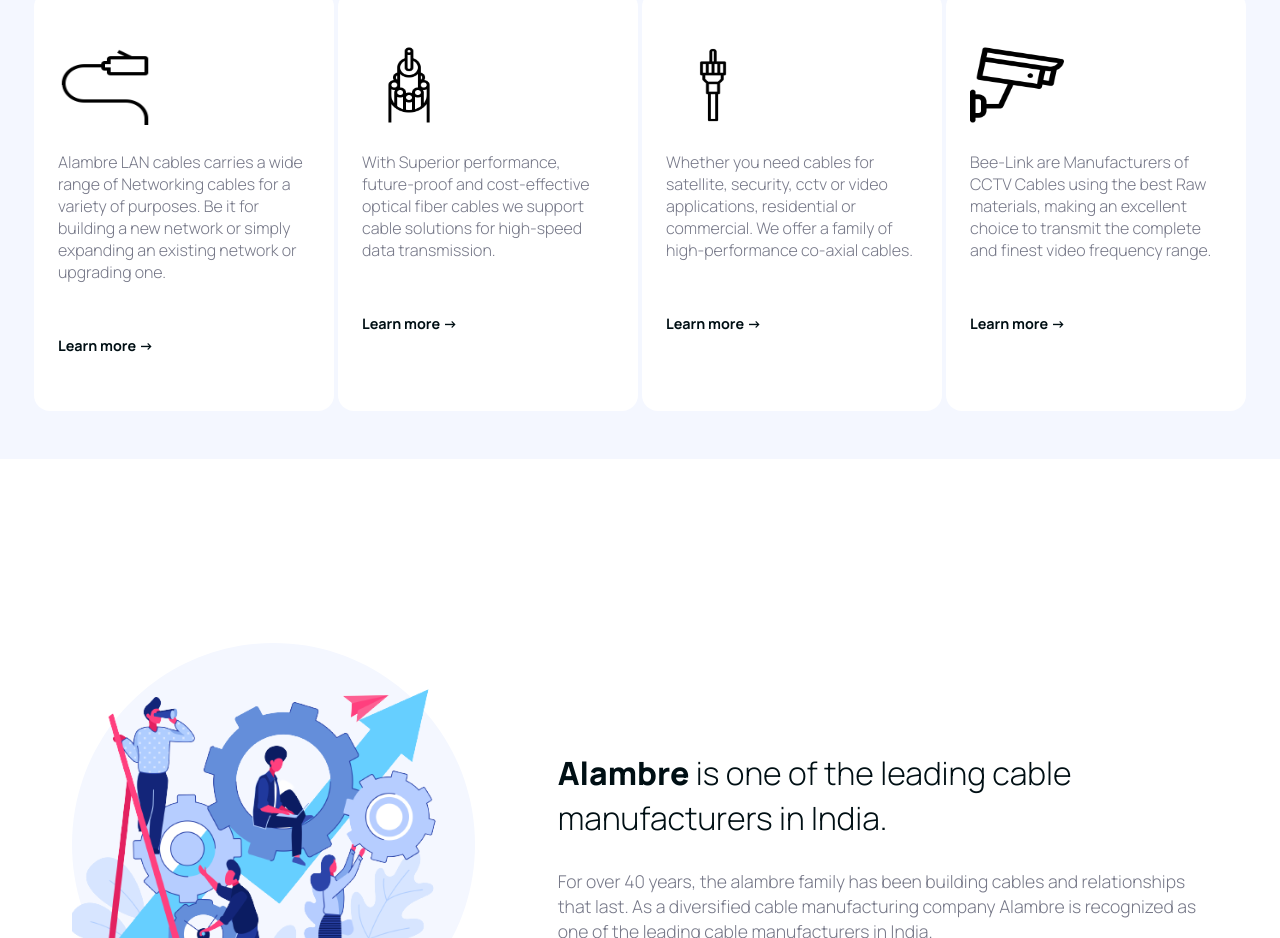
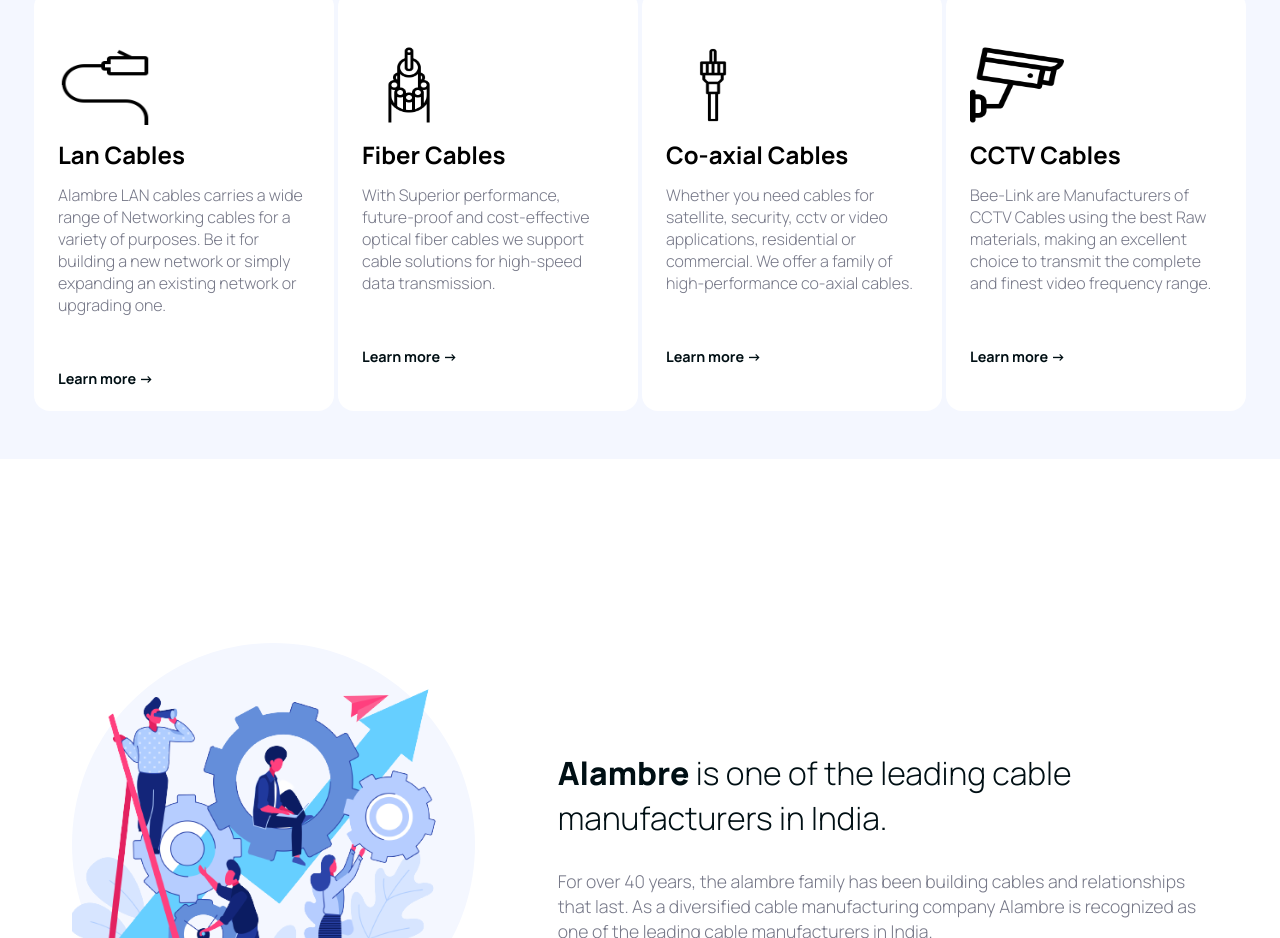
Before and after one commit to shubhamrangaa/alambre-cables-website, a Next.js app: page / in a window 1280 px wide. Shown: the part 1000-1938 px from the top of the page. Built offline with nearby package versions, Linux system fonts and the light colour scheme.

Commit message:
minor fix

```diff
--- a/components/ProductSection.js
+++ b/components/ProductSection.js
@@ -12,7 +12,7 @@
           return (
             <ProductCard
               key={index}
-              productName={product.productName}
+              productName={product.name}
               description={product.description}
               imageAddress={product.iconAddress}
               productLink={product.link}
```
